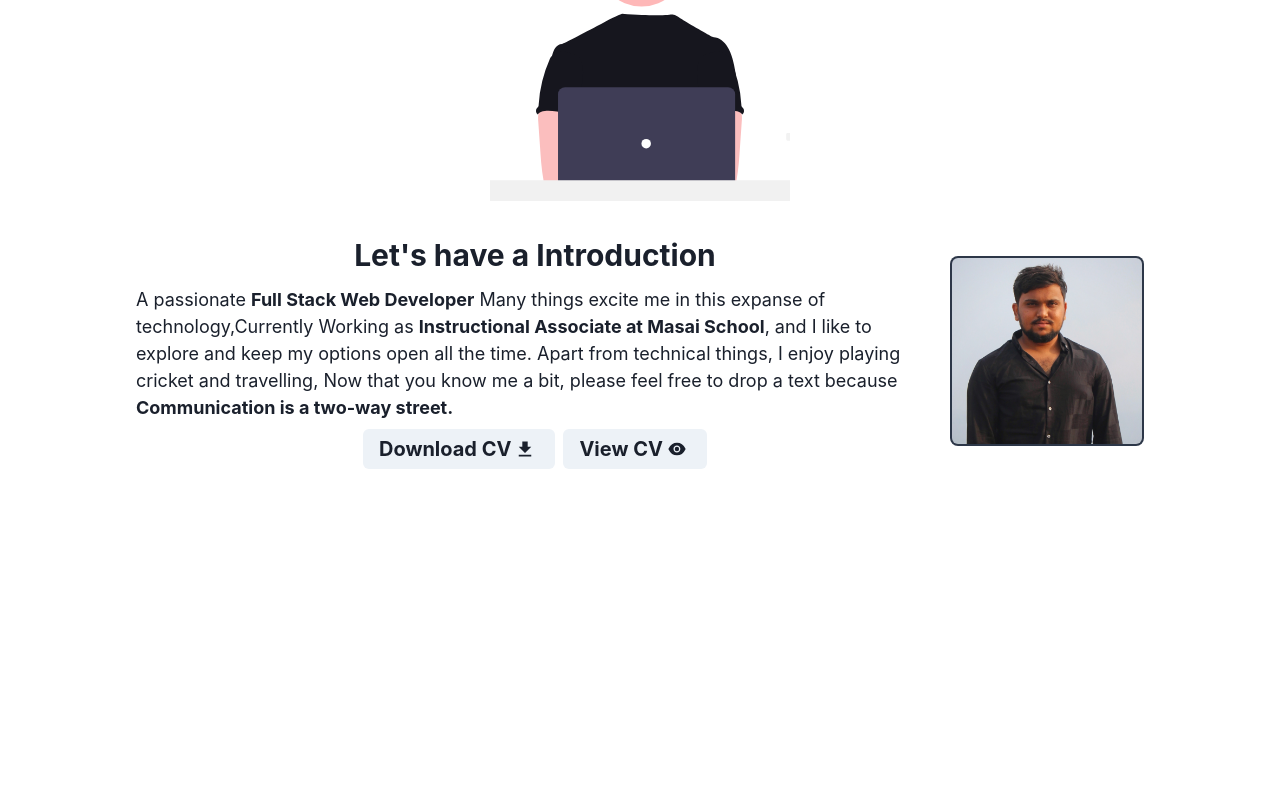
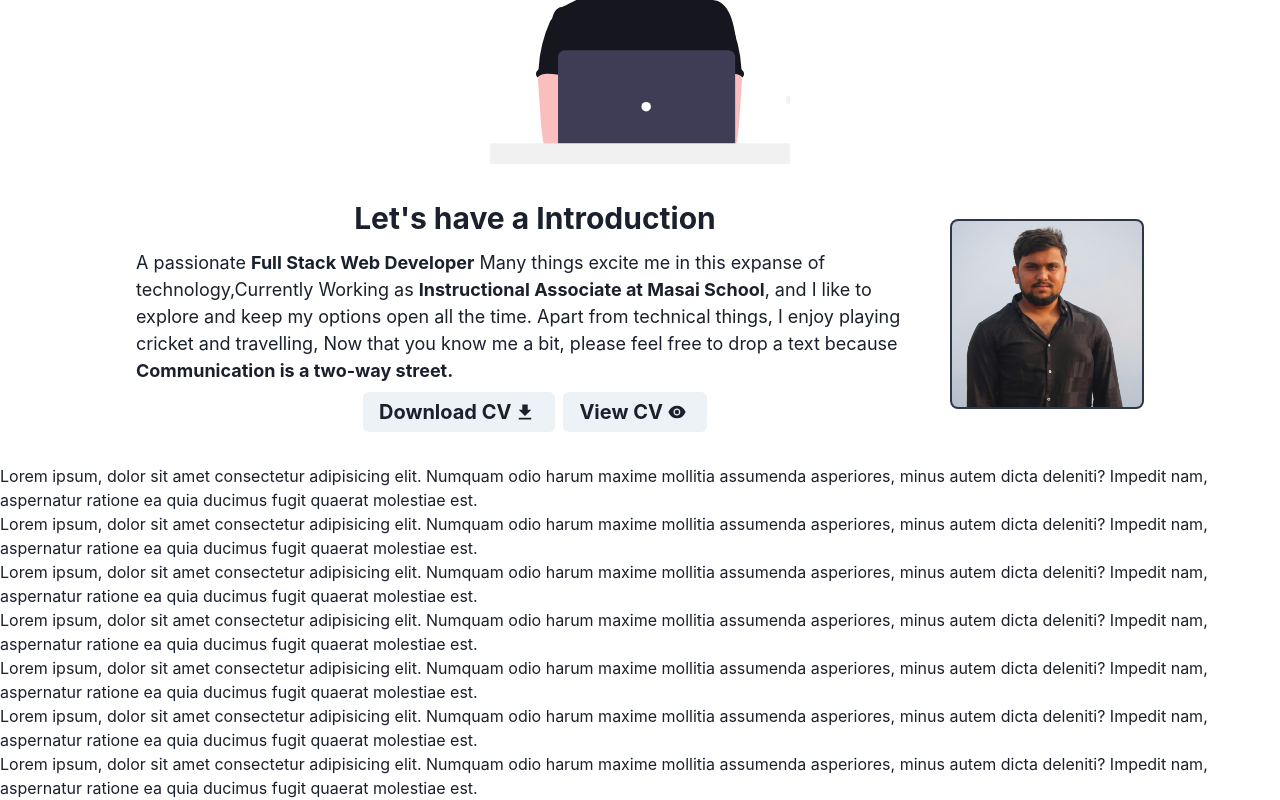
Before and after one commit to avinashkvar/new_portfolio, a React (Create React App) app: page / in a window 1280 px wide. Shown: the part 582-1382 px from the top of the page. Before the commit the page ends 1059 px from the top, so only its background shows below. Built offline with nearby package versions, Linux system fonts and the light colour scheme.

Commit message:
navbar-fixed

```diff
--- a/package.json
+++ b/package.json
@@ -15,6 +15,7 @@
     "react-awesome-reveal": "^4.1.0",
     "react-dom": "^18.2.0",
     "react-icons": "^4.7.1",
+    "react-router-dom": "^6.4.4",
     "react-scripts": "5.0.1",
     "web-vitals": "^2.1.4"
   },
--- a/src/App.jsx
+++ b/src/App.jsx
@@ -4,7 +4,9 @@ import { Stack, Box, Center } from '@chakra-ui/react';
 import { Home } from './components/home/Home';
 import { ScrollTop } from './components/scrollup/ScrollTop';
 import { About } from './components/about/About';
-import {Slide} from 'react-awesome-reveal'
+import { Slide } from 'react-awesome-reveal';
+import { Skills } from './components/Skills/Skills';
+
 function App() {
 	return (
 		<div>
@@ -12,18 +14,21 @@ function App() {
 				<Box>
 					<Navbar />
 				</Box>
-				<Box width="100%">
+				<Box width="100%" id="home">
 					<Center>
-						<Home id="home" />
+						<Home />
 					</Center>
 				</Box>
 
-				<Box width="100%">
+				<Box width="100%" id="about">
 					<Slide>
 						<Center>
 							<About />
 						</Center>
 					</Slide>
+				</Box>
+				<Box id='skills'>
+					<Skills/>
 				</Box>
 			</Stack>
 			<Box>
--- a/src/components/Skills/Skills.jsx
+++ b/src/components/Skills/Skills.jsx
@@ -1,5 +1,50 @@
+import {Text} from '@chakra-ui/react'
 
-
-export const Skills = () =>{
-
-}
+export const Skills = () => {
+	return (
+		<>
+			<Text>
+				Lorem ipsum, dolor sit amet consectetur adipisicing elit. Numquam
+				odio harum maxime mollitia assumenda asperiores, minus autem dicta
+				deleniti? Impedit nam, aspernatur ratione ea quia ducimus fugit
+				quaerat molestiae est.
+			</Text>
+			<Text>
+				Lorem ipsum, dolor sit amet consectetur adipisicing elit. Numquam
+				odio harum maxime mollitia assumenda asperiores, minus autem dicta
+				deleniti? Impedit nam, aspernatur ratione ea quia ducimus fugit
+				quaerat molestiae est.
+			</Text>
+			<Text>
+				Lorem ipsum, dolor sit amet consectetur adipisicing elit. Numquam
+				odio harum maxime mollitia assumenda asperiores, minus autem dicta
+				deleniti? Impedit nam, aspernatur ratione ea quia ducimus fugit
+				quaerat molestiae est.
+			</Text>
+			<Text>
+				Lorem ipsum, dolor sit amet consectetur adipisicing elit. Numquam
+				odio harum maxime mollitia assumenda asperiores, minus autem dicta
+				deleniti? Impedit nam, aspernatur ratione ea quia ducimus fugit
+				quaerat molestiae est.
+			</Text>
+			<Text>
+				Lorem ipsum, dolor sit amet consectetur adipisicing elit. Numquam
+				odio harum maxime mollitia assumenda asperiores, minus autem dicta
+				deleniti? Impedit nam, aspernatur ratione ea quia ducimus fugit
+				quaerat molestiae est.
+			</Text>
+			<Text>
+				Lorem ipsum, dolor sit amet consectetur adipisicing elit. Numquam
+				odio harum maxime mollitia assumenda asperiores, minus autem dicta
+				deleniti? Impedit nam, aspernatur ratione ea quia ducimus fugit
+				quaerat molestiae est.
+			</Text>
+			<Text>
+				Lorem ipsum, dolor sit amet consectetur adipisicing elit. Numquam
+				odio harum maxime mollitia assumenda asperiores, minus autem dicta
+				deleniti? Impedit nam, aspernatur ratione ea quia ducimus fugit
+				quaerat molestiae est.
+			</Text>
+		</>
+	);
+};
--- a/src/components/home/Home.jsx
+++ b/src/components/home/Home.jsx
@@ -17,7 +17,7 @@ import 'animate.css'
 export const Home = () => {
 	const { colorMode } = useColorMode();
 	return (
-		<VStack>
+		<VStack marginTop='60px'>
 			<HStack>
 				<Box>
 					<Text fontSize={['40px', '50px', '100px']} fontWeight="bold">
--- a/src/components/navbar/Navbar.jsx
+++ b/src/components/navbar/Navbar.jsx
@@ -14,7 +14,7 @@ import {
 	useColorModeValue,
 	VStack
 } from '@chakra-ui/react';
-import { GiHamburgerMenu } from 'react-icons/gi';
+import { GiConsoleController, GiHamburgerMenu } from 'react-icons/gi';
 import { useRef } from 'react';
 
 export const Navbar = () => {
@@ -23,13 +23,19 @@ export const Navbar = () => {
 	const btnRef = useRef();
 	const bg = useColorModeValue('#2d3748', '#f7fafc');
 	const color = useColorModeValue('#f7fafc', '#2d3748');
+	const handleOnClick = ()=>{
+        onClose();
+	}
 	return (
 		<Box
 			p={3}
 			w="100%"
-			borderBottom="0.1px solid gray"
-			bg="light"
-			zIndex={2}
+			backgroundColor={color}
+			position="fixed"
+			overflow="hidden"
+			top="0"
+			zIndex="20"
+			background="Scrollbar"
 		>
 			<Flex
 				align="center"
@@ -38,7 +44,10 @@ export const Navbar = () => {
 				m={[1, 2, 3]}
 			>
 				<Box>
-					<Text fontSize={['20px','20px','25px','30px']} fontWeight="bold">
+					<Text
+						fontSize={['20px', '20px', '25px', '30px']}
+						fontWeight="bold"
+					>
 						{'</>'}Welcome!
 					</Text>
 				</Box>
@@ -69,7 +78,7 @@ export const Navbar = () => {
 
 									<DrawerBody>
 										<VStack>
-                                            <Tabs></Tabs>
+											<Tabs cb={handleOnClick}></Tabs>
 										</VStack>
 									</DrawerBody>
 								</DrawerContent>
--- a/src/components/navbar/Tabs.jsx
+++ b/src/components/navbar/Tabs.jsx
@@ -1,30 +1,48 @@
-import { Link, useColorModeValue,Button,Icon } from '@chakra-ui/react';
+import {
+	Link,
+	useColorModeValue,
+	Button,
+	Icon,
+	useDisclosure,
+} from '@chakra-ui/react';
 import './link.css';
 import { AiFillHome } from 'react-icons/ai';
 import { BsPersonBoundingBox } from 'react-icons/bs';
-import {FaGraduationCap} from 'react-icons/fa'
-import {BsStack} from 'react-icons/bs'
-import {IoMdContact} from 'react-icons/io'
+import { FaGraduationCap } from 'react-icons/fa';
+import { BsStack } from 'react-icons/bs';
+import { IoMdContact } from 'react-icons/io';
 
-export const Tabs = () => {
-
+export const Tabs = ({cb}) => {
 	const tabs = [
-		{ title: 'Home', icon: AiFillHome,link:'#' },
-		{ title: 'About', icon: BsPersonBoundingBox,link:'#about'},
-		{ title: 'Skills', icon: FaGraduationCap ,link:'#'},
-		{ title: 'Projects', icon: BsStack,link:'#' },
-		{ title: 'Contact', icon: IoMdContact,link:'#' },
+		{ title: 'Home', icon: AiFillHome, link: '#home' },
+		{ title: 'About', icon: BsPersonBoundingBox, link: '#about' },
+		{ title: 'Skills', icon: FaGraduationCap, link: '#skills' },
+		{ title: 'Projects', icon: BsStack, link: '#projects' },
+		{ title: 'Contact', icon: IoMdContact, link: '#contact' },
 	];
 	const bg = useColorModeValue('#2d3748', '#f7fafc');
 	const color = useColorModeValue('#f7fafc', '#2d3748');
+
 	return (
 		<>
 			{tabs.map((e, i) => (
-				<Button key={i} _hover={{ background: bg, color: color }} m={1} width={['100px','100px','150px']}>
-					<Link fontWeight="bold" fontSize={['13px','15px','20px']} className="link" href={e.link}>
+				<Button
+					key={i}
+					_hover={{ background: bg, color: color }}
+					m={1}
+					width={['100px', '100px', '150px']}
+				>
+					<Link
+						fontWeight="bold"
+						fontSize={['13px', '15px', '20px']}
+						className="link"
+						href={e.link}
+						onClick={()=>cb()}
+					>
 						{e.title}
 					</Link>
-					<Icon as={e.icon} fontSize="20px" m={1.5}/>
+
+					<Icon as={e.icon} fontSize="20px" m={1.5} />
 				</Button>
 			))}
 		</>
--- a/src/index.js
+++ b/src/index.js
@@ -4,7 +4,6 @@ import './index.css';
 import App from './App';
 import { ChakraProvider } from '@chakra-ui/react';
 import theme from './theme';
-
 const root = ReactDOM.createRoot(document.getElementById('root'));
 root.render(
 	<React.StrictMode>
```
Also changed, not shown: 1 other file (tests, documents, lock files or other folders).
